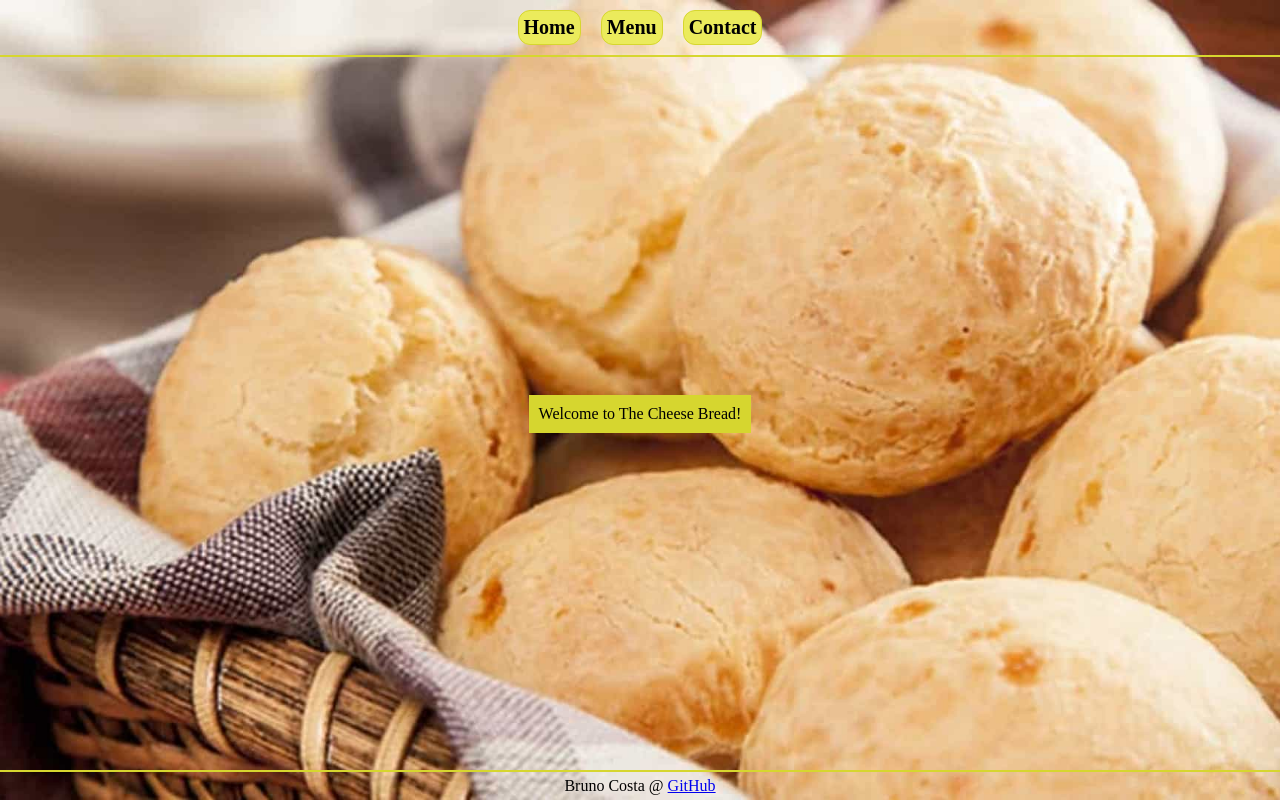
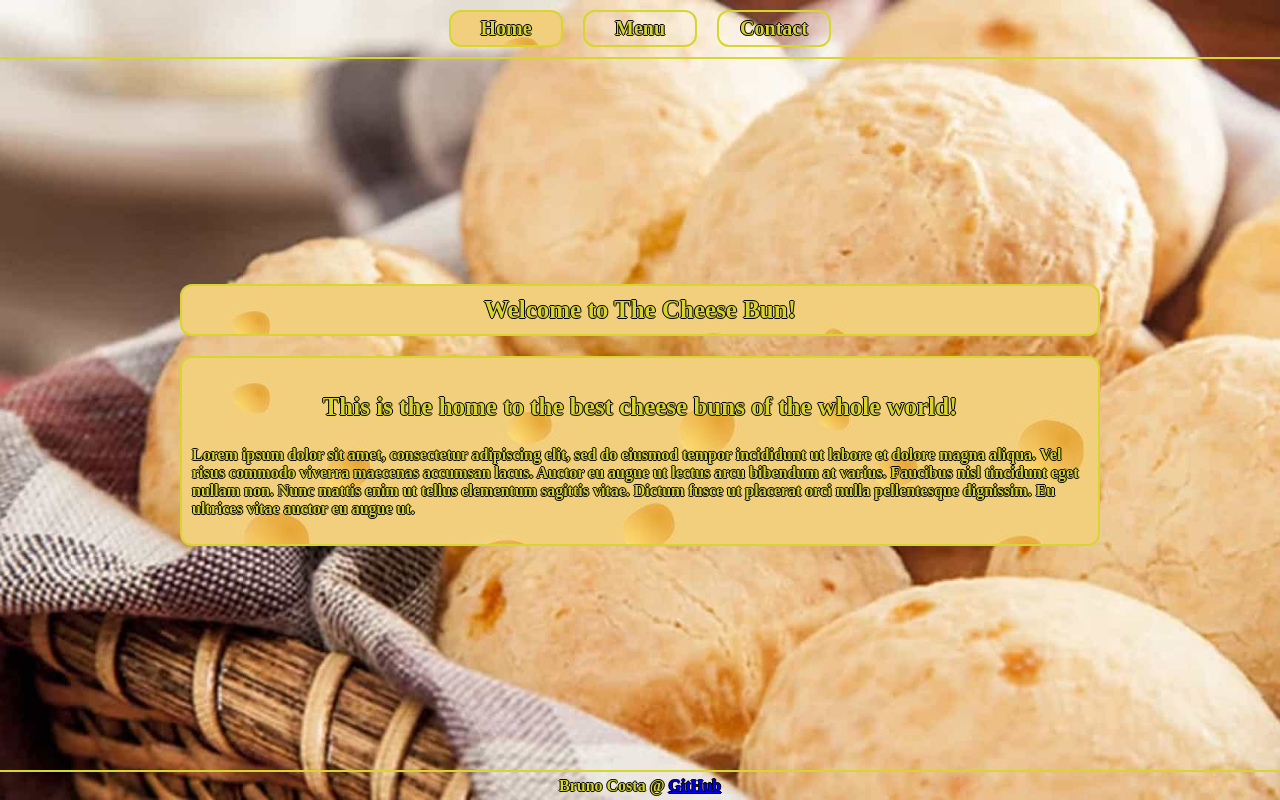
Before and after one commit to BrunoGCosta90/RestaurantPage-TOP, a website built with webpack: page dist/index.html in a window 1280 px wide. Built offline with nearby package versions, Linux system fonts and the light colour scheme.

Commit message:
Added background image fur buttons and cards, added description cards to home page and some styling.

```diff
--- a/src/home.js
+++ b/src/home.js
@@ -1,9 +1,25 @@
+//import CardBackground from './free-cheese-seamless-vector.jpg';
+
 const homeLoad = () => {
+    const homeButton = document.getElementById('home-button');
+    homeButton.classList.add('selected');
+
+    const title = document.createElement('div');
+    title.textContent = "Welcome to The Cheese Bun!";
+    title.classList.add('title', 'card');
+    document.getElementById('main').appendChild(title);
+
     const description = document.createElement('div');
+    const descriptionTitle = document.createElement('p');
+    const descriptionText = document.createElement('p');
+    descriptionTitle.textContent = "This is the home to the best cheese buns of the whole world!"
+    descriptionTitle.classList.add('title');
+    description.appendChild(descriptionTitle);
+    descriptionText.textContent = "Lorem ipsum dolor sit amet, consectetur adipiscing elit, sed do eiusmod tempor incididunt ut labore et dolore magna aliqua. Vel risus commodo viverra maecenas accumsan lacus. Auctor eu augue ut lectus arcu bibendum at varius. Faucibus nisl tincidunt eget nullam non. Nunc mattis enim ut tellus elementum sagittis vitae. Dictum fusce ut placerat orci nulla pellentesque dignissim. Eu ultrices vitae auctor eu augue ut.";
+    description.classList.add('card');
+    description.appendChild(descriptionText);
+    document.getElementById('main').appendChild(description);
 
-    description.textContent = "Welcome to The Cheese Bread!";
-    description.id = "card";
-    document.getElementById('main').appendChild(description);
 }
 
 export { homeLoad };
--- a/src/index.js
+++ b/src/index.js
@@ -4,3 +4,5 @@
 
 pageLoad();
 homeLoad();
+
+// teste.querySelectorAll('*').forEach(content => content.remove())
--- a/src/pageLoad.js
+++ b/src/pageLoad.js
@@ -14,10 +14,13 @@ const pageLoad = () => {
 
     header.appendChild(home);
     home.textContent = "Home";
+    home.id = 'home-button';
     header.appendChild(menu);
     menu.textContent = "Menu";
+    menu.id = 'menu-button';
     header.appendChild(contact);
     contact.textContent = "Contact";
+    contact.id = 'menu.contact';
     pageContent.appendChild(header);
 
     main.id = "main";
@@ -39,6 +42,10 @@ const pageLoad = () => {
 
     // const homeMain = document.createElement('div');
     // homeMain
+
+    // add events to menu buttons
+
+
 };
 
 export { pageLoad };
--- a/src/style.css
+++ b/src/style.css
@@ -1,8 +1,19 @@
+:root {
+    --yellow : rgb(214, 214, 47);
+    --background-yellow: rgb(175, 175, 43);
+    --background-image: url('./free-cheese-seamless-vector.jpg');
+}
+
 body {
     padding: 0;
     margin: 0;
     /* background-size:cover;
     background-repeat: no-repeat; */
+
+    /*color: rgb(236, 8, 8);*/
+    color: var(--yellow);
+    font-weight: 800;
+    text-shadow: 1px 0 0 #000, 0 -1px 0 #000, 0 1px 0 #000, -1px 0 0 #000;
 }
 
 .content {
@@ -17,38 +28,60 @@ body {
 .menu-tabs {
     display: flex;
     justify-content: center;
-    border-bottom: 2px solid rgb(214, 214, 47);
+    border-bottom: 2px solid var(--yellow);
 }
 
 .menu-tabs > div {
     margin: 10px;
     padding: 5px;
-    border: 1px solid rgb(214, 214, 47);
+    width: 25px;
+    border: 2px solid var(--yellow);
     border-radius: 12px;
-    background-color: rgb(235, 235, 92);
+    /* background-color: rgb(235, 235, 92); */
     font-size: 20px;
-    font-weight: 800;
+    /* font-weight: 800; */
+    width: 100px;
+    text-align: center;
+}
+
+.selected {
+    background-image: var(--background-image);
 }
 
 .menu-tabs > div:hover {
     cursor: pointer;
+    /* background-color: var(--background-yellow); */
+    background-image: none;
+    background-color: white;
 }
 
 #main {
     display: flex;
-    justify-content: center;
+    /* justify-content: center; */
+    flex-direction: column;
+    align-items: center;
 }
 
-#card {
-    background-color: rgb(214, 214, 47);
-    width: fit-content;
+.title {
+    font-size: 25px;
+    text-align: center;
+}
+
+.card {
+    /* background-color: rgb(214, 214, 47); */
+    width: 70vw;
     height: fit-content;
     padding: 10px;
+    border-radius: 12px;
+    border: 2px solid var(--yellow);
+    margin: 10px;
+    background-image: var(--background-image);
 }
+
 
 footer {
     text-align: center;
-    border-top: 2px solid rgb(214, 214, 47);
+    border-top: 2px solid var(--yellow);
 }
 
 footer > div {
```
Also changed, not shown: README.md, dist/3f8ef0b4f45accb446b9.jpg (added), dist/main.js, src/free-cheese-seamless-vector.jpg (added).
